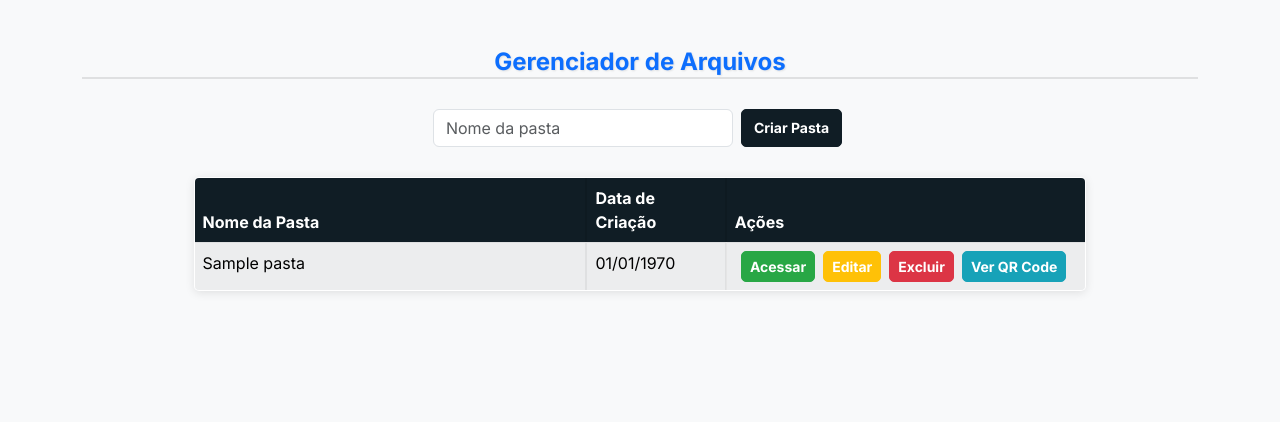
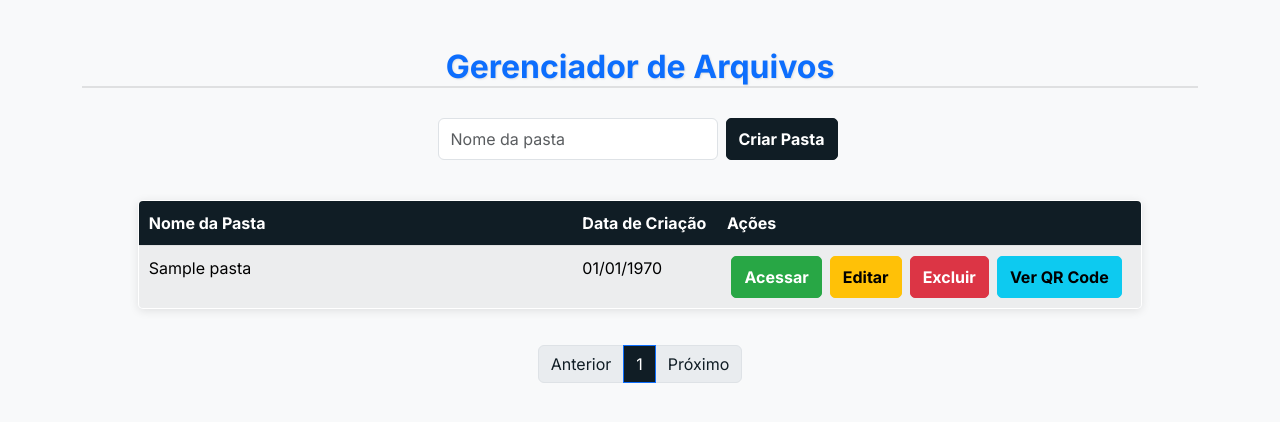
Before and after one commit to olucascdev/MyDocs, a PHP site: page /gerenciador.php in a window 1280 px wide. Shown: the top 422 px of the page. Run offline with PHP 8.4, Linux system fonts and the light colour scheme; tables that the repository leaves empty or names only in its code hold one stand-in row (values such as "Sample post"); some libraries are stand-ins or nearby versions.

Commit message:
finalizado

```diff
--- a/assets/css/style.css
+++ b/assets/css/style.css
@@ -5,10 +5,6 @@
     margin: 0;
     padding: 0;
     box-sizing: border-box;
-}
-
-.row {
-    margin-top: -20px; /* Ajuste para reduzir o espaço */
 }
 
 body {
@@ -19,18 +15,22 @@ body {
 
 /* Container styling */
 .container2 {
-    max-width: 100%; /* Altera para 100% para caber no iframe */
-    height: 547px; /* Define a altura para evitar rolagem */
-    padding: 10px; /* Ajustado para aproveitar o espaço */
-    overflow-y: auto; /* Permite rolagem vertical, se necessário */
+    max-width: 100%; /* Full width for iframe */
+    height: 100%; /* Adjusts to fit within iframe height */
+    padding: 10px;
+    overflow-y: auto; /* Allows vertical scroll if necessary */
+    display: flex;
+    flex-direction: column;
+    justify-content: space-between;
 }
 
 /* Button styles */
 .btn {
     border-radius: 5px;
     font-weight: bold;
-    margin-right: 5px; /* Reduzido para ajustar ao espaço */
-    font-size: 0.9rem; /* Tamanho da fonte ajustado */
+    margin-right: 5px; /* Adjust spacing */
+    font-size: 1rem; /* Slightly larger font */
+    padding: 8px 12px; /* Adjust padding for better clickability */
 }
 
 /* Primary button styling */
@@ -41,7 +41,7 @@ body {
 }
 
 .btn-primary:hover {
-    background-color: #0d1a1f; /* Darker shade for hover effect */
+    background-color: #0d1a1f; /* Darker shade on hover */
 }
 
 /* Success button styling */
@@ -52,63 +52,14 @@ body {
 }
 
 .btn-success:hover {
-    background-color: #218838; /* Darker shade for hover effect */
-}
-
-/* Warning button styling */
-.btn-warning {
-    background-color: #ffc107; /* Bootstrap's default warning color */
-    border-color: #ffc107;
-    color: white;
-}
-
-.btn-warning:hover {
-    background-color: #e0a800; /* Darker shade for hover effect */
-}
-
-/* Info button styling */
-.btn-info {
-    background-color: #17a2b8;
-    border-color: #17a2b8;
-    color: white;
-}
-
-.btn-info:hover {
-    background-color: #138496;
-}
-
-/* Danger button styling */
-.btn-danger {
-    background-color: #dc3545; /* Bootstrap's default danger color */
-    border-color: #dc3545;
-    color: white;
-}
-
-.btn-danger:hover {
-    background-color: #c82333; /* Darker shade for hover effect */
-}
-
-/* Search box styling */
-.box-search {
-    display: flex;
-    justify-content: center; /* Centraliza horizontalmente */
-    align-items: center;
-    margin: -40px 0 -25px; /* Ajustado para ocupar menos espaço */
-}
-
-.box-search input[type="search"] {
-    border-radius: 5px;
-    padding: 8px; /* Ajustado para melhor ajuste */
-    border: 1px solid #ccc;
-    margin-right: 5px;
-    width: 200px; /* Largura fixa para evitar excessos */
+    background-color: #218838; /* Darker shade on hover */
 }
 
 /* Table styling */
 .table {
-    margin: 10px auto; /* Ajustado para diminuir o espaço */
-    width: 1170px; /* Garante que a tabela ocupe toda a largura disponível */
-    max-width: 93%; /* Altera para 100% para evitar rolagem */
+    margin-top: 20px;
+    width: 100%;
+    max-width: 100%;
     border-radius: 5px;
     overflow: hidden;
     box-shadow: 0 2px 10px rgba(0, 0, 0, 0.1);
@@ -117,9 +68,9 @@ body {
 }
 
 .table th, .table td {
-    padding: 8px; /* Ajustado para melhor ajuste */
+    padding: 10px; /* Adjusted for better readability */
     border: none;
-    border-right: 2px solid rgba(0, 0, 0, 0.1);
+    text-align: left;
 }
 
 .table th {
@@ -127,28 +78,18 @@ body {
     color: white;
 }
 
-.table th:last-child, .table td:last-child {
-    border-right: none;
-}
-
 .table tr:hover {
     background-color: #e9ecef;
 }
 
-/* Modal header styling */
-.modal-header {
-    background-color: rgb(16, 29, 37);
-    color: white;
-}
-
-/* Pagination styles */
+/* Pagination styling */
 .pagination {
-    margin-top: -20px; /* Remove margens na paginação */
+    margin-top: 20px; /* Adjust pagination spacing */
 }
 
 .pagination .page-item .page-link {
     color: rgb(16, 29, 37);
-    font-size: 0.9rem; /* Ajustado para melhor visualização */
+    font-size: 1rem;
 }
 
 .pagination .page-item.active .page-link {
@@ -156,18 +97,14 @@ body {
     color: white;
 }
 
-.pagination .page-item.disabled .page-link {
-    color: #6c757d; /* Bootstrap's default disabled color */
-}
-
 /* Font size adjustments */
 h2 {
     font-family: "Inter", sans-serif;
-    font-size: 1.8rem; /* Ajustado para caber melhor */
+    font-size: 1.8rem; /* Slightly larger */
     border-bottom: 2px solid rgba(0, 0, 0, 0.1);
     font-weight: bold;
     color: rgb(16, 29, 37);
-    margin-bottom: 10px; /* Ajuste para espaçamento */
+    margin-bottom: 20px; /* More breathing space */
     text-align: center;
     text-shadow: 1px 1px 2px rgba(0, 0, 0, 0.1);
 }
@@ -176,53 +113,56 @@ h2 {
 @media (max-width: 768px) {
     .btn {
         width: 100%;
-        margin-bottom: 5px; /* Ajuste o espaço entre botões em telas menores */
+        margin-bottom: 10px; /* Better spacing for buttons */
+        font-size: 1rem; /* Adjust font size for readability */
     }
 
     .table {
-        font-size: 12px; /* Reduzido para melhor ajuste em telas pequenas */
+        font-size: 12px; /* Adjusted for small screens */
     }
 
     h2 {
-        font-size: 1.5rem; /* Ajuste para telas menores */
+        font-size: 1.6rem; /* Slightly smaller for smaller screens */
     }
 }
 
-
-        /* Centraliza o formulário de criação de pasta */
+/* Form container for better alignment */
 .form-container {
     display: flex;
     justify-content: center;
     align-items: center;
-            margin-top: 30px;
+    margin-top: 20px; /* Adjusted top margin */
 }
+
 .form-container form {
     display: flex;
     justify-content: center;
-            width: 60%;
+    width: 80%;
 }
 
-        /* Centraliza a tabela */
+/* Table container for center alignment */
 .table-container {
     display: flex;
     justify-content: center;
     align-items: center;
     margin-top: 20px;
 }
+
 .table-container table {
-            width: 80%;
+    width: 90%;
 }
 
-        /* Estilo para deixar os botões e o campo de texto menores */
+/* Adjust form control and button sizes */
 .form-control {
-            max-width: 300px;
-        }
-        .btn {
-            font-size: 14px;
+    max-width: 280px; /* A little smaller for the iframe */
 }
 
 h2 {
-            text-align: center;
-            font-size: 24px;
-            margin-bottom: 20px;
+    font-size: 2rem; /* Larger text for better readability */
+    margin-bottom: 30px; /* More spacing before the table */
 }
+
+/* Adjustments for the iframe-specific display */
+.container2 {
+    max-height: 100%; /* Ensures content fits the iframe height */
+}
--- a/gerenciador.php
+++ b/gerenciador.php
@@ -1,7 +1,21 @@
 <?php
 include_once "config/Database.php";
-$pastas = $pdo->query("SELECT * FROM pastas ORDER BY criado_em DESC")->fetchAll();
+
+// Configuração de paginação
+$itens_por_pagina = 2; // Definindo quantos itens por página
+$pagina_atual = $_GET['pagina'] ?? 1; // Se não tiver o parâmetro de página, define como 1
+
+// Consultando o total de pastas
+$total_pastas = $pdo->query("SELECT COUNT(*) FROM pastas")->fetchColumn();
+$total_paginas = ceil($total_pastas / $itens_por_pagina); // Calculando o total de páginas
+$inicio = ($pagina_atual - 1) * $itens_por_pagina; // Calculando o índice de início
+
+// Selecionando as pastas para a página atual
+$pastas = $pdo->query("SELECT * FROM pastas ORDER BY criado_em DESC LIMIT $inicio, $itens_por_pagina")->fetchAll();
 ?>
+
+
+
 <!DOCTYPE html>
 <html lang="pt">
 <head>
@@ -10,14 +24,11 @@ $pastas = $pdo->query("SELECT * FROM pastas ORDER BY criado_em DESC")->fetchAll(
     <title>Gerenciador de Arquivos</title>
     <link rel="stylesheet" href="https://cdn.jsdelivr.net/npm/bootstrap@5.3.0/dist/css/bootstrap.min.css">
     <link rel="stylesheet" href="assets/css/style.css">
-
 </head>
 <body class="bg-light">
     <div class="container mt-5">
-        <!-- Título -->
         <h2 class="text-primary">Gerenciador de Arquivos</h2>
 
-        <!-- Formulário para criar pasta centralizado -->
         <div class="form-container">
             <form action="actions/criar_pasta.php" method="POST" class="d-flex w-75">
                 <input type="text" name="nome" class="form-control me-2" placeholder="Nome da pasta" required>
@@ -25,7 +36,7 @@ $pastas = $pdo->query("SELECT * FROM pastas ORDER BY criado_em DESC")->fetchAll(
             </form>
         </div>
 
-        <!-- Tabela para exibir as pastas centralizada -->
+        <!-- Tabela para exibir as pastas -->
         <div class="table-container">
             <table class="table table-light table-bordered table-striped table-hover" border="1" cellspacing="0" cellpadding="10">
                 <thead>
@@ -40,17 +51,10 @@ $pastas = $pdo->query("SELECT * FROM pastas ORDER BY criado_em DESC")->fetchAll(
                     <tr>
                         <td><?php echo $pasta['nome']; ?></td>
                         <td><?php echo date("d/m/Y", strtotime($pasta['criado_em'])); ?></td>
-                        <td class="text-center d-flex justify-content-center ">
-                            <!-- Botão de Acessar -->
-                            <a href="pasta.php?id=<?= $pasta['id'] ?>" class="btn btn-success btn-sm me-2 ">Acessar</a>
-
-                            <!-- Botão de Editar -->
-                            <a href="actions/editar_pasta.php?id=<?= $pasta['id'] ?>" class="btn btn-warning btn-sm me-2 ">Editar</a>
-
-                            <!-- Botão de Excluir -->
+                        <td class="text-center d-flex justify-content-center">
+                            <a href="pasta.php?id=<?= $pasta['id'] ?>" class="btn btn-success btn-sm me-2">Acessar</a>
+                            <a href="actions/editar_pasta.php?id=<?= $pasta['id'] ?>" class="btn btn-warning btn-sm me-2">Editar</a>
                             <a href="actions/deletar_pasta.php?id=<?= $pasta['id'] ?>" class="btn btn-danger btn-sm me-2" onclick="return confirm('Excluir pasta?')">Excluir</a>
-
-                            <!-- Botão de Ver QR Code -->
                             <a href="pages/visualizar_qrcode.php?id=<?= $pasta['id'] ?>" class="btn btn-info btn-sm">Ver QR Code</a>
                         </td>
                     </tr>
@@ -58,7 +62,24 @@ $pastas = $pdo->query("SELECT * FROM pastas ORDER BY criado_em DESC")->fetchAll(
                 </tbody>
             </table>
         </div>
+        <nav aria-label="Page navigation example">
+            <ul class="pagination justify-content-center">
+                <li class="page-item <?php if($pagina_atual == 1) echo 'disabled'; ?>">
+                    <a class="page-link" href="<?php echo $_SERVER['PHP_SELF']; ?>?pagina=<?php echo $pagina_atual - 1; ?>">Anterior</a>
+                </li>
+                <?php for($i = 1; $i <= $total_paginas; $i++) : ?>
+                <li class="page-item <?php if($pagina_atual == $i) echo 'active'; ?>">
+                    <a class="page-link" href="<?php echo $_SERVER['PHP_SELF']; ?>?pagina=<?php echo $i; ?>"><?php echo $i; ?></a>
+                </li>
+                <?php endfor; ?>
+                <li class="page-item <?php if($pagina_atual == $total_paginas) echo 'disabled'; ?>">
+                    <a class="page-link" href="<?php echo $_SERVER['PHP_SELF']; ?>?pagina=<?php echo $pagina_atual + 1; ?>">Próximo</a>
+                </li>
+            </ul>
+        </nav>
     </div>
+
+
 
     <script src="https://cdn.jsdelivr.net/npm/bootstrap@5.3.0/dist/js/bootstrap.bundle.min.js"></script>
 </body>
--- a/pasta.php
+++ b/pasta.php
@@ -9,6 +9,7 @@ $pasta = $pasta->fetch();
 $documentos = $pdo->prepare("SELECT * FROM documentos WHERE pasta_id = ?");
 $documentos->execute([$pasta_id]);
 $documentos = $documentos->fetchAll();
+
 ?>
 <!DOCTYPE html>
 <html lang="pt">
@@ -45,7 +46,7 @@ $documentos = $documentos->fetchAll();
                 <thead>
                     <tr>
                         <th>Nome do Documento</th>
-                        <th style="width: 30%">Ações</th>
+                        <th style="width: 40%">Ações</th>
                     </tr>
                 </thead>
                 <tbody>
```
Also changed, not shown: home.php (+1 -22 lines), uploads/qrcode_pasta_28.png (added), uploads/qrcode_pasta_29.png (added). Lines whose indentation alone changed are shown as unchanged.
